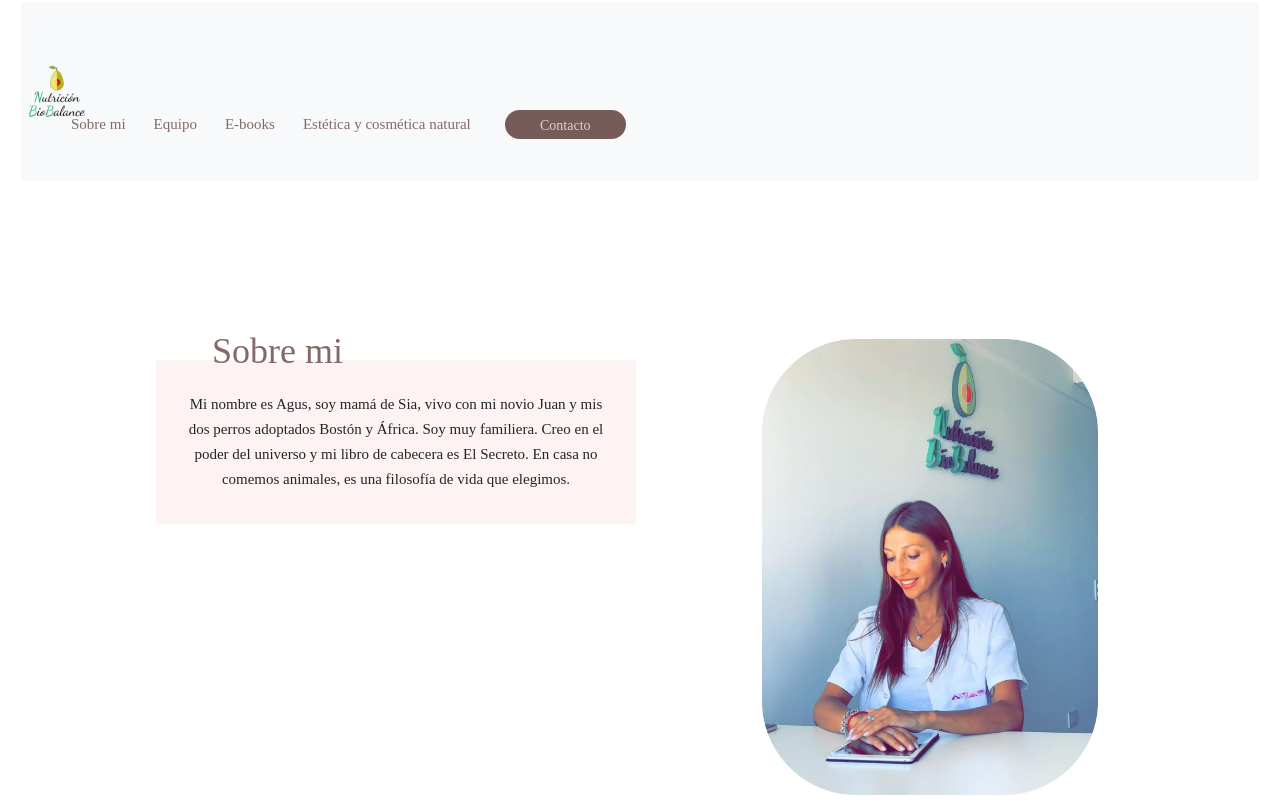
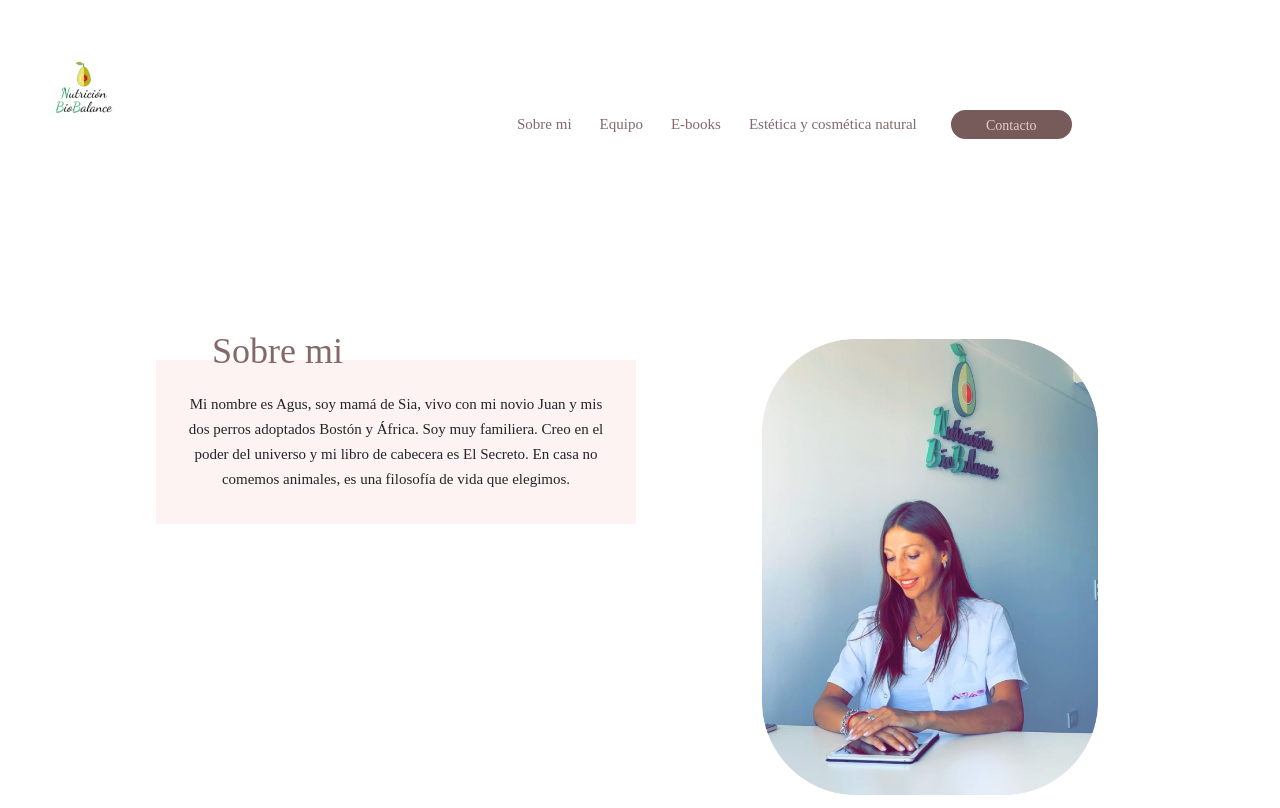
Before and after one commit to micaelarossi05/BioBalance, a plain HTML site: page index.html in a window 1280 px wide. Shown: the top 808 px of the page. Drawn offline with nearby package versions, Linux system fonts and the light colour scheme.

Commit message:
header responsive style

```diff
--- a/css/style.css
+++ b/css/style.css
@@ -42,40 +42,53 @@ body {
 
 
 /* Logo */
+
 .logo {
-    width: 70px;
-    height: auto;
   position: fixed;
   z-index: +3;
-    margin: -30px -16px;
+  margin: 11px;
+  margin-top: 4px;
 }
 
 
+
 /* Menú */
-
 ul li {
   list-style-type: none;
   display: inline-block;
   text-align: center;
   color: #B78F8F;
+}
+
+
+
+.navbar-light .navbar-toggler {
+  color: transparent;
+  border-color: transparent;
+}
+
+
+.bg-light {
+  --bs-bg-opacity: 0;
+}
+
+
+
+.navbar-nav {
+  display: flex;
+  margin-left: 30em;
+}
+
+
+
+.list {
+  padding: 0px 10px;
+  text-decoration: none;
+  color: #B78F8F;
+  align-items: center;
 
 }
 
-  .list {
-    text-align: center;
-    display: block;
-    padding: 0px 10px;
-    text-decoration: none;
-    color: #B78F8F;
-    display: flex;
-    justify-content: center;
-    display: grid;
-    grid-template-columns: repeat(5, 3fr);
-    grid-template-rows: 40px;
-    align-items: center;
-    display: flex;
-
-  }
 
 
 
```
Lines whose indentation alone changed are shown as unchanged.
